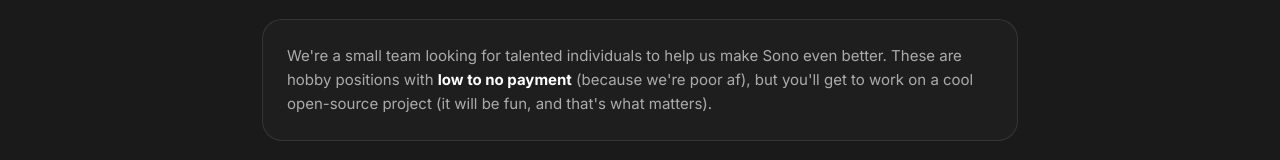
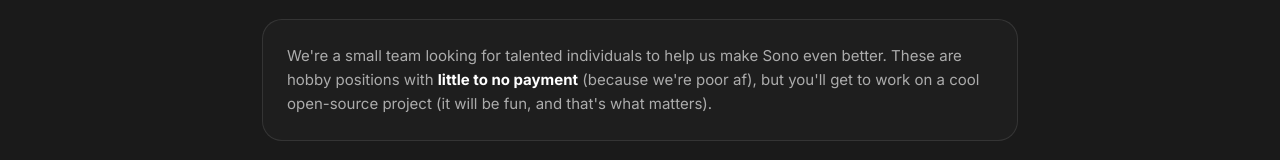
Before and after one commit to mathiiiiiis/SonoWeb, a Vue app: page /careers in a window 1280 px wide. Shown: the part 260-420 px from the top of the page. Built offline with nearby package versions, Linux system fonts and the light colour scheme.

Commit message:
Fix grammar mistake in into-text - reported by almonndr

```diff
--- a/src/views/Careers.vue
+++ b/src/views/Careers.vue
@@ -11,7 +11,7 @@
         <div class="intro-box">
           <p class="intro-text">
             We're a small team looking for talented individuals to help us make Sono even better.
-            These are hobby positions with <strong>low to no payment</strong> (because we're poor af),
+            These are hobby positions with <strong>little to no payment</strong> (because we're poor af),
             but you'll get to work on a cool open-source project (it will be fun, and that's what matters).
           </p>
         </div>
```
